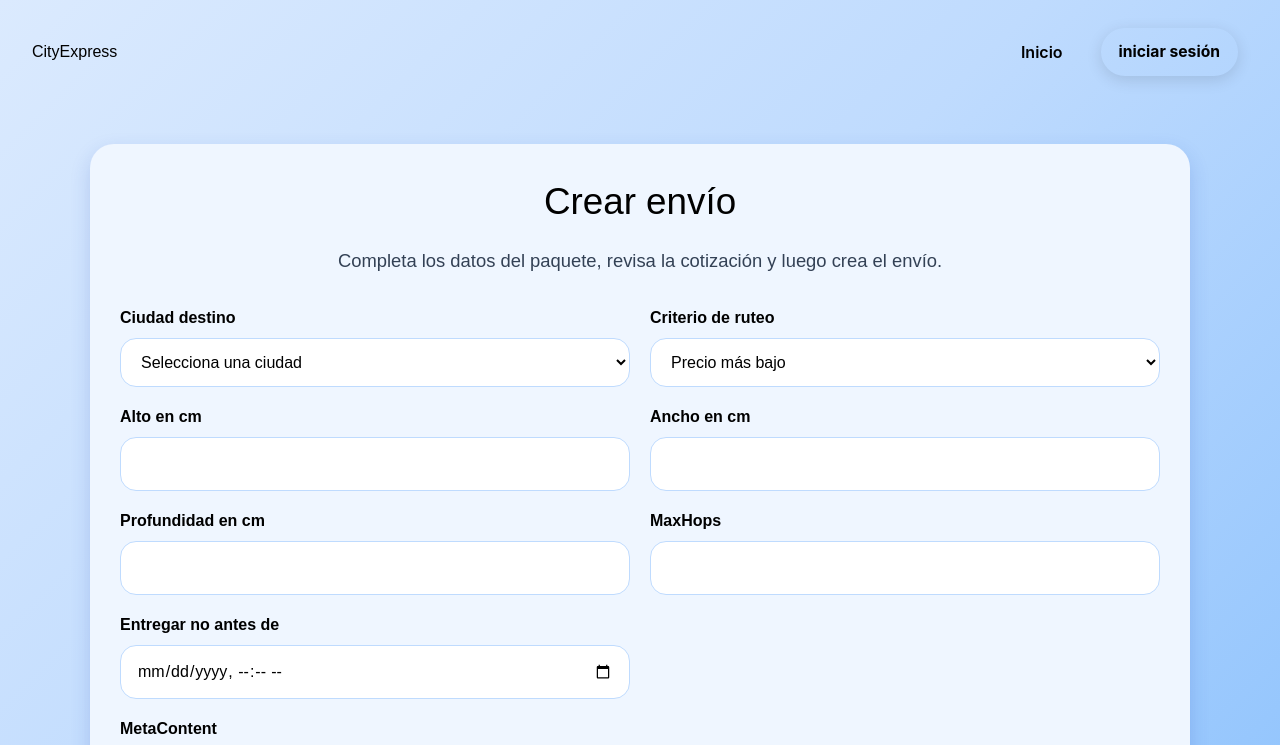
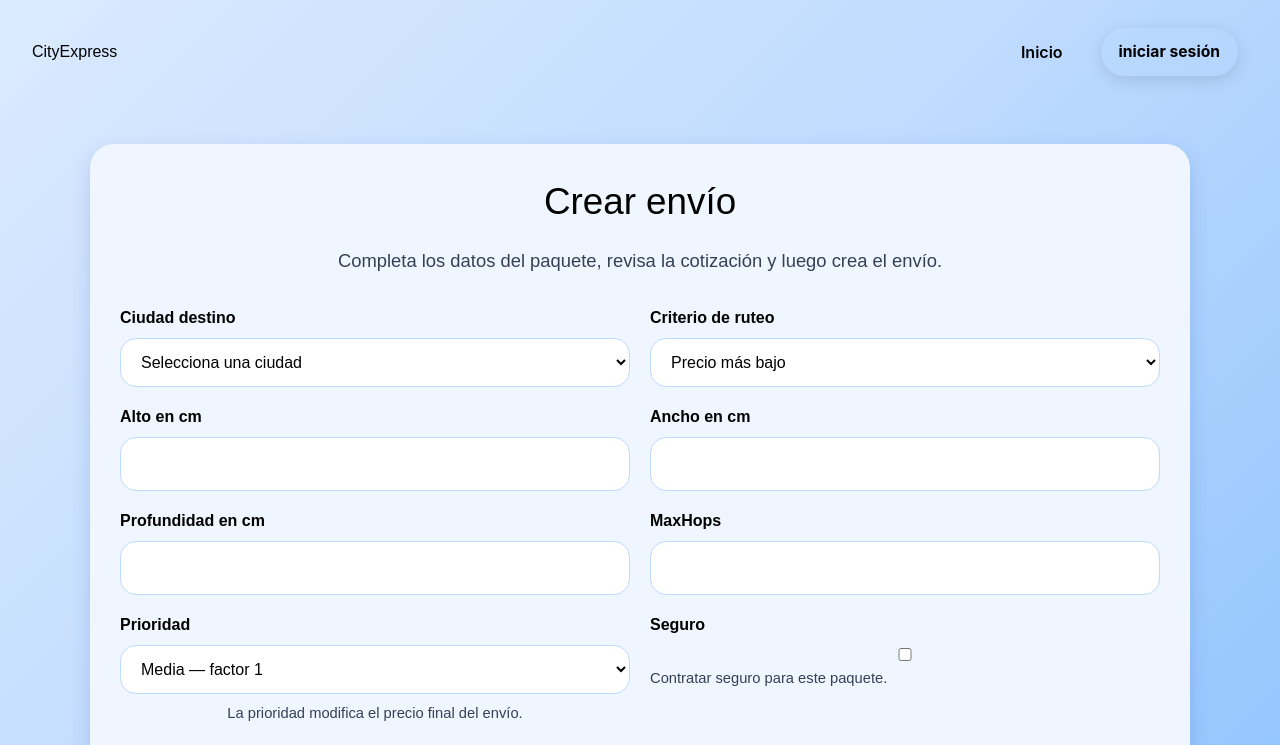
Before and after one commit to vruizz22/CityExpress-frontendG15, a React (Vite) app: page /create-shipment in a window 1280 px wide. Shown: the top 745 px of the page. Built offline with nearby package versions, Linux system fonts and the light colour scheme; no server answers.

Commit message:
feat: add insurance and priority to shipment flow

```diff
--- a/src/pages/CreateShipmentPage.jsx
+++ b/src/pages/CreateShipmentPage.jsx
@@ -12,6 +12,8 @@ const INITIAL_FORM = {
   depth: '',
   criteria: 'price',
   maxHops: '',
+  priorityClass: 'medium',
+  insured: false,
   deliverNotBefore: '',
   metaContent: '',
 };
@@ -77,11 +79,11 @@ export default function CreateShipmentPage() {
   }, [isLoading, isAuthenticated]);
 
   function handleChange(event) {
-    const { name, value } = event.target;
+    const { name, value, type, checked } = event.target;
 
     setForm((previousForm) => ({
       ...previousForm,
-      [name]: value,
+      [name]: type === 'checkbox' ? checked : value,
     }));
 
     setQuote(null);
@@ -119,7 +121,9 @@ export default function CreateShipmentPage() {
     if (!['price', 'distance'].includes(form.criteria)) {
       return 'El criterio debe ser precio o distancia.';
     }
-
+    if (!['low', 'medium', 'high'].includes(form.priorityClass)) {
+      return 'La prioridad debe ser baja, media o alta.';
+    }
     if (Number.isNaN(maxHops) || maxHops < 0) {
       return 'MaxHops debe ser un número mayor o igual a 0.';
     }
@@ -135,6 +139,8 @@ export default function CreateShipmentPage() {
       depth: Number(form.depth),
       criteria: form.criteria,
       maxHops: Number(form.maxHops),
+      priorityClass: form.priorityClass,
+      insured: form.insured,
     };
   }
 
@@ -333,6 +339,44 @@ export default function CreateShipmentPage() {
             onChange={handleChange}
           />
         </div>
+        <div className="form-group">
+          <label className="form-label" htmlFor="priorityClass">
+            Prioridad
+          </label>
+          <select
+            id="priorityClass"
+            name="priorityClass"
+            className="form-select"
+            value={form.priorityClass}
+            onChange={handleChange}
+          >
+            <option value="low">Baja — factor 0.5</option>
+            <option value="medium">Media — factor 1</option>
+            <option value="high">Alta — factor 2.5</option>
+          </select>
+          <p className="helper-text">La prioridad modifica el precio final del envío.</p>
+        </div>
+
+        <div className="form-group">
+          <label className="form-label" htmlFor="insured">
+            Seguro
+          </label>
+
+          <label className="helper-text">
+            <input
+              id="insured"
+              name="insured"
+              type="checkbox"
+              checked={form.insured}
+              onChange={handleChange}
+            />{' '}
+            Contratar seguro para este paquete.
+          </label>
+
+          {form.insured && (
+            <p className="helper-text">El seguro agrega una prima del 5% al costo del paquete.</p>
+          )}
+        </div>
 
         <div className="form-group">
           <label className="form-label" htmlFor="deliverNotBefore">
@@ -427,6 +471,26 @@ export default function CreateShipmentPage() {
               </span>
             </div>
 
+            <div className="summary-item">
+              <span className="summary-label">Base sin ajustes</span>
+              <span className="summary-value">{formatCurrency(quote.baseAmount)}</span>
+            </div>
+
+            <div className="summary-item">
+              <span className="summary-label">Prioridad</span>
+              <span className="summary-value">{form.priorityClass}</span>
+            </div>
+
+            <div className="summary-item">
+              <span className="summary-label">Factor prioridad</span>
+              <span className="summary-value">{quote.priorityFactor ?? 'No disponible'}</span>
+            </div>
+
+            <div className="summary-item">
+              <span className="summary-label">Seguro</span>
+              <span className="summary-value">{quote.insured ? 'Sí, prima 5%' : 'No'}</span>
+            </div>
+
             <div className="summary-item form-group-full">
               <span className="summary-label">Total a pagar</span>
               <span className="summary-value">{formatCurrency(quote.amount)}</span>
```
Also changed, not shown: 1 other file (tests, documents, lock files or other folders).
